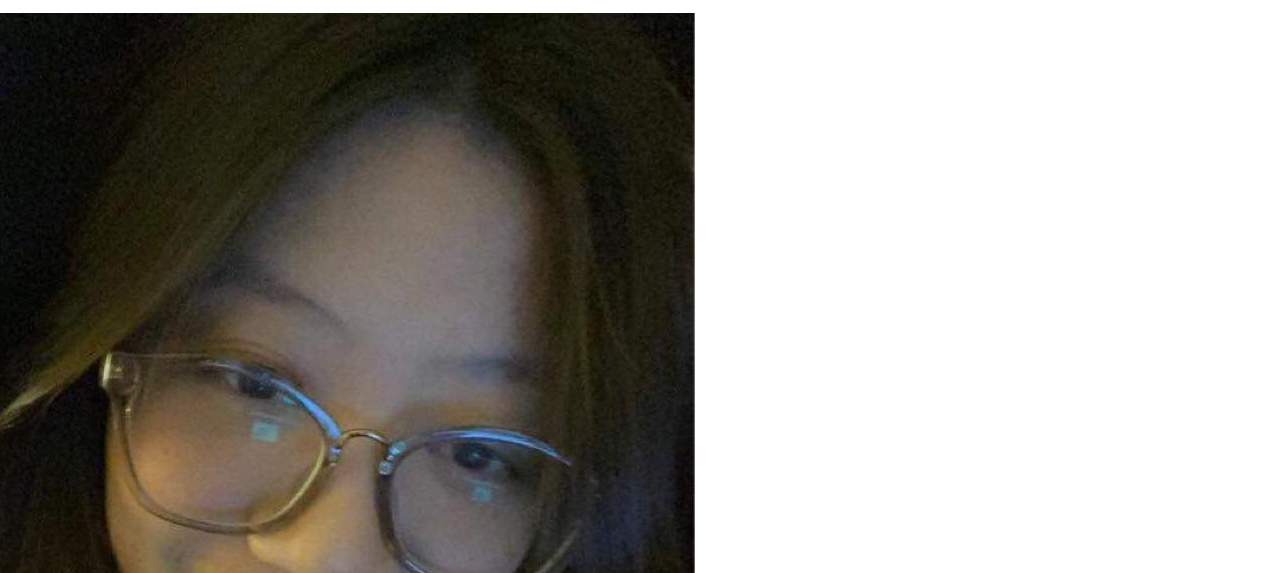
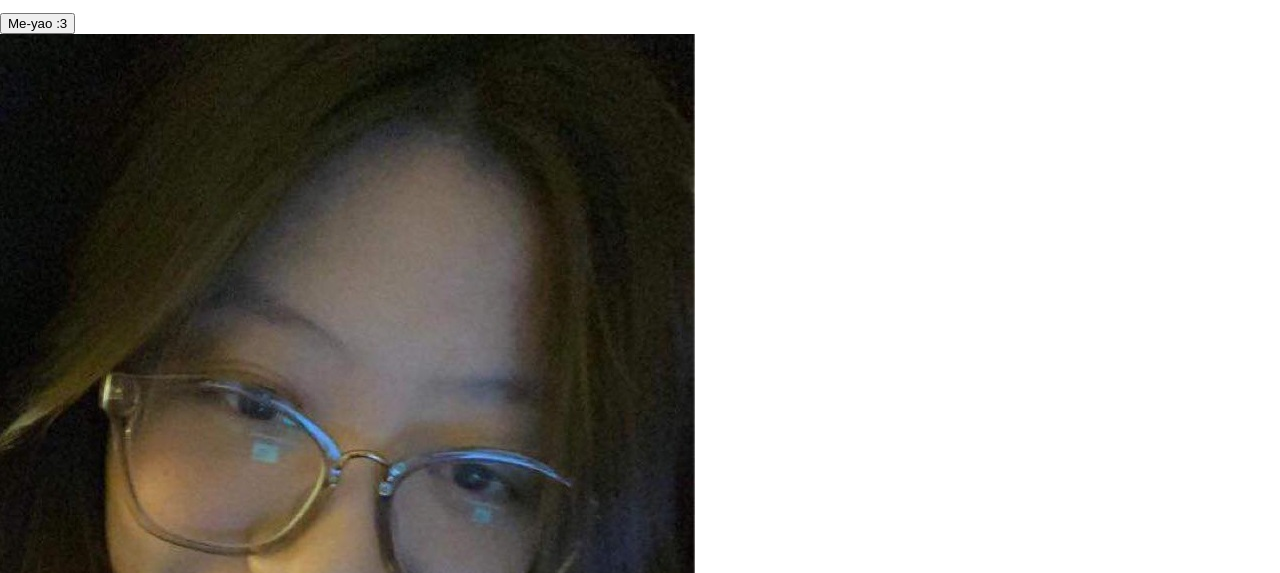
Before and after one commit to 6okuJins/Adopt-a-Yao, a plain HTML site: page index.html in a window 1280 px wide. Shown: the part 227-800 px from the top of the page. Drawn offline with Linux system fonts and the light colour scheme.

Commit message:
Add submit button to welcome text-box

```diff
--- a/index.html
+++ b/index.html
@@ -26,6 +26,7 @@
             <div class="text-box">
                 <h1>Hel-yao!</h1>
                 <p>"Lorem ipsum dolor sit amet, consectetur adipiscing elit, sed do eiusmod tempor incididunt ut labore et dolore magna aliqua. Ut enim ad minim veniam, quis nostrud exercitation ullamco laboris nisi ut aliquip ex ea commodo consequat. Duis aute irure dolor in reprehenderit in voluptate velit esse cillum dolore eu fugiat nulla pariatur. Excepteur sint occaecat cupidatat non proident, sunt in culpa qui officia deserunt mollit anim id est laborum."</p>
+                <button>Me-yao :3</button>
             </div>
             <div class="image-box">
                 <img src="resources/1.jpg" alt="Picture of Yao.">
```
